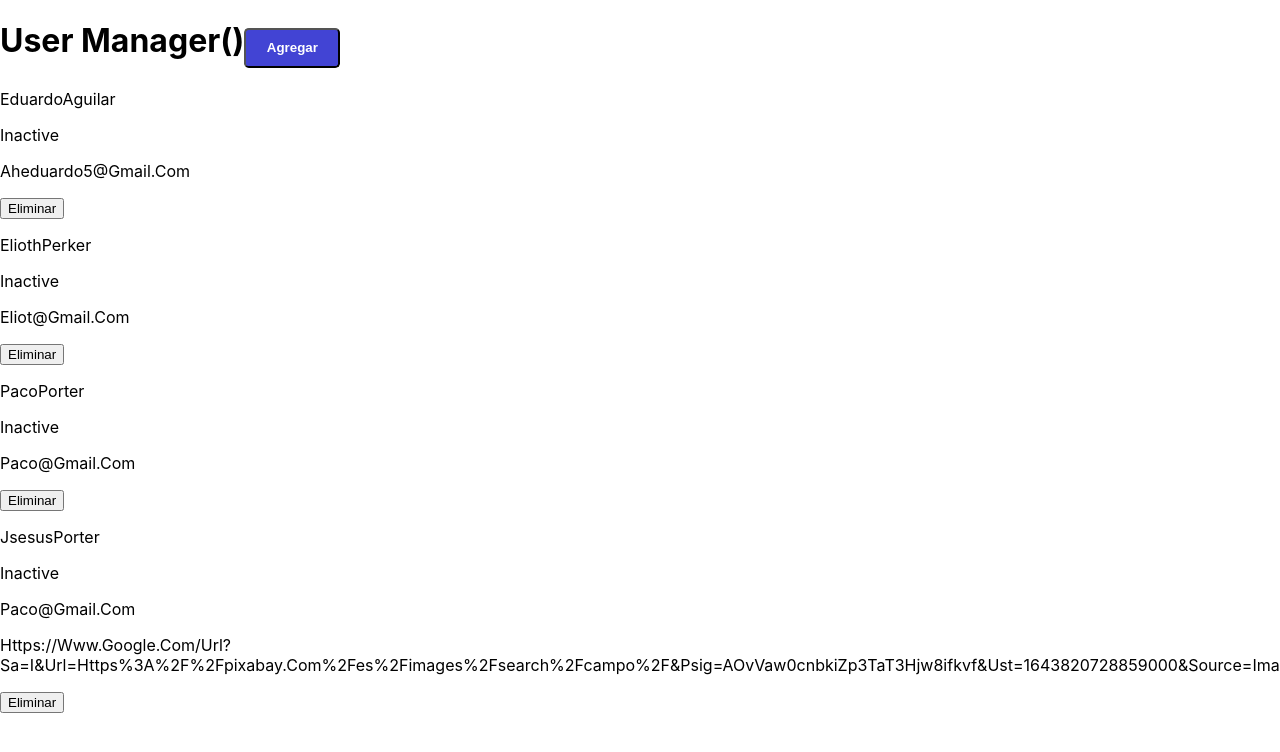
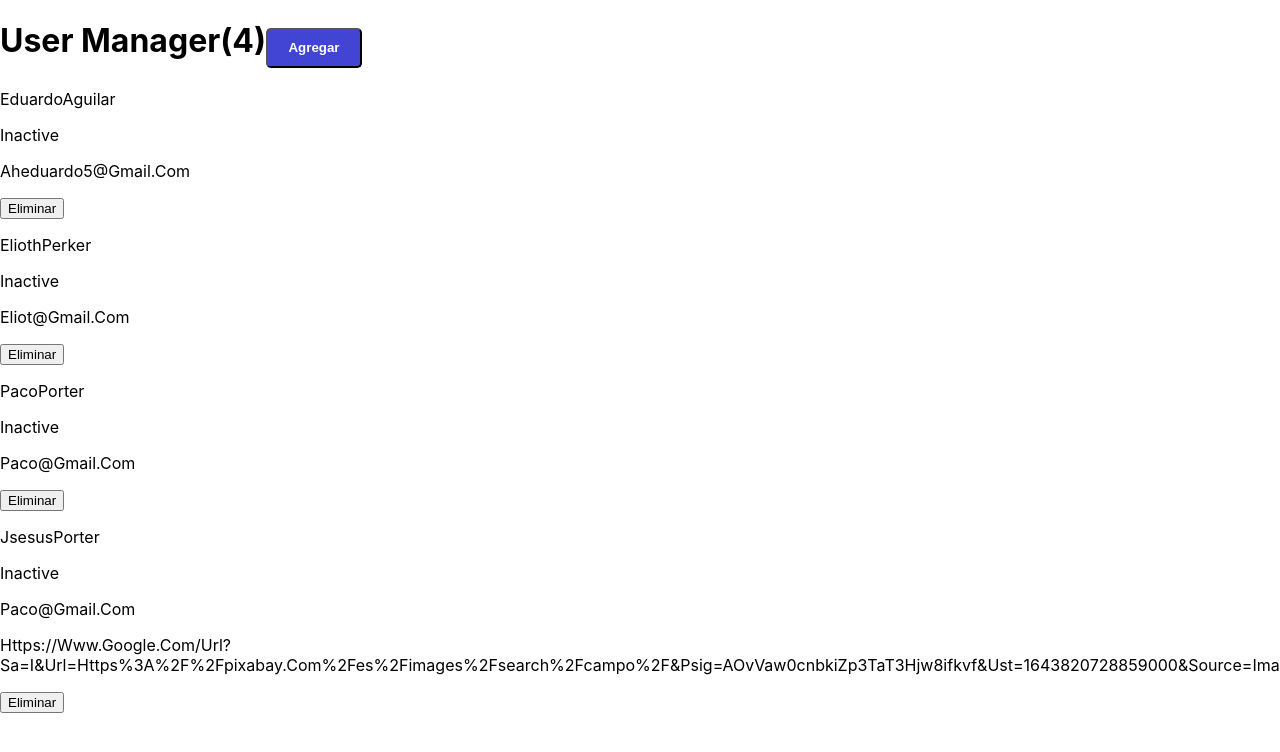
Before and after one commit to aheduardo5/add-users, a React (Create React App) app: page / in a window 1280 px wide. Shown: the top 752 px of the page. Built offline with nearby package versions, Linux system fonts and the light colour scheme.

Commit message:
UserForm component added

```diff
--- a/src/App.js
+++ /dev/null
@@ -1,16 +0,0 @@
-import './App.css';
-import Header from './components/Header';
-import UserList from './components/UserList';
-
-
-function App() {
-
-  return (
-    <div className="App">
-      <Header />
-      <UserList />
-    </div>
-  );
-}
-
-export default App;
--- /dev/null
+++ b/src/App.jsx
@@ -0,0 +1,14 @@
+import "./App.css";
+import Header from "./components/Header";
+import UserList from "./components/UserList";
+import UserForm from "./components/UserForm";
+
+function App() {
+  return (
+    <div className="App">
+      <UserForm />
+    </div>
+  );
+}
+
+export default App;
--- a/src/components/Header.jsx
+++ b/src/components/Header.jsx
@@ -1,13 +1,13 @@
 import React from "react";
 
-const Header = ({updateH}) => {
-  console.log(updateH)
+const Header = ({updateHandler, usersLength}) => {
+
   return (
     <div>
       <h1>
-        user manager()
+        user manager({usersLength})
         <span>
-          <button > Agregar</button>
+          <button onClick={() => updateHandler()}> Agregar</button>
         </span>
       </h1>
     </div>
--- /dev/null
+++ b/src/components/UserForm.jsx
@@ -0,0 +1,61 @@
+import React, {useState} from "react";
+import Header from "./Header";
+import UserList from "./UserList";
+
+const UserForm = () => {
+    const usersInit = [
+        {
+          id: 1,
+          name: "Eduardo",
+          lastName: "Aguilar",
+          isActive: false,
+          img: "https://www.google.com/url?sa=i&url=https%3A%2F%2Fpixabay.com%2Fes%2Fimages%2Fsearch%2Fcampo%2F&psig=AOvVaw0cnbkiZp3TaT3Hjw8ifkvf&ust=1643820728859000&source=images&cd=vfe&ved=0CAsQjRxqFwoTCLijr8j73vUCFQAAAAAdAAAAABAD",
+          email: "aheduardo5@gmail.com",
+        },
+        {
+          id: 2,
+          name: "Elioth",
+          lastName: "Perker",
+          isActive: false,
+          img: "https://https://st.depositphotos.com/1020341/4233/i/600/depositphotos_42333899-stock-photo-portrait-of-huge-beautiful-male.jpg.google.com/url?sa=i&url=https%3A%2F%2Fpixabay.com%2Fes%2Fimages%2Fsearch%2Fcampo%2F&psig=AOvVaw0cnbkiZp3TaT3Hjw8ifkvf&ust=1643820728859000&source=images&cd=vfe&ved=0CAsQjRxqFwoTCLijr8j73vUCFQAAAAAdAAAAABAD",
+          email: "eliot@gmail.com",
+        },
+        {
+          id: 3,
+          name: "Paco",
+          lastName: "Porter",
+          isActive: false,
+          img: "https://www.google.com/url?sa=i&url=https%3A%2F%2Fpixabay.com%2Fes%2Fimages%2Fsearch%2Fcampo%2F&psig=AOvVaw0cnbkiZp3TaT3Hjw8ifkvf&ust=1643820728859000&source=images&cd=vfe&ved=0CAsQjRxqFwoTCLijr8j73vUCFQAAAAAdAAAAABAD",
+          email: "paco@gmail.com",
+        },
+        {
+          id: 5,
+          name: "jsesus",
+          lastName: "Porter",
+          isActive: false,
+          image:
+            "https://www.google.com/url?sa=i&url=https%3A%2F%2Fpixabay.com%2Fes%2Fimages%2Fsearch%2Fcampo%2F&psig=AOvVaw0cnbkiZp3TaT3Hjw8ifkvf&ust=1643820728859000&source=images&cd=vfe&ved=0CAsQjRxqFwoTCLijr8j73vUCFQAAAAAdAAAAABAD",
+          email: "paco@gmail.com",
+        },
+      ];
+      const [users, setUsers] = useState(usersInit);
+
+      const deleteHandler = (userId) => {
+          setUsers(users.filter((user) => user.id !== userId));
+        // const usersUpdated = users.filter((user) => user.id !== userId);
+        // setUsers(usersUpdated);
+      };
+
+      const updateHandler = () =>{
+        console.log("Hola");
+      }
+
+  return (
+    <div>
+      <Header updateHandler={updateHandler} usersLength={users.length}/>
+      <UserList users={users} deleteHandler={deleteHandler} updateHandler={updateHandler}/>
+    </div>
+  );
+};
+
+export default UserForm;
--- a/src/components/UserList.jsx
+++ b/src/components/UserList.jsx
@@ -1,53 +1,7 @@
 import React, { useState } from "react";
 import User from "./User"
 
-const UserList = () => {
-  const usersInit = [
-    {
-      id: 1,
-      name: "Eduardo",
-      lastName: "Aguilar",
-      isActive: false,
-      img: "https://www.google.com/url?sa=i&url=https%3A%2F%2Fpixabay.com%2Fes%2Fimages%2Fsearch%2Fcampo%2F&psig=AOvVaw0cnbkiZp3TaT3Hjw8ifkvf&ust=1643820728859000&source=images&cd=vfe&ved=0CAsQjRxqFwoTCLijr8j73vUCFQAAAAAdAAAAABAD",
-      email: "aheduardo5@gmail.com",
-    },
-    {
-      id: 2,
-      name: "Elioth",
-      lastName: "Perker",
-      isActive: false,
-      img: "https://https://st.depositphotos.com/1020341/4233/i/600/depositphotos_42333899-stock-photo-portrait-of-huge-beautiful-male.jpg.google.com/url?sa=i&url=https%3A%2F%2Fpixabay.com%2Fes%2Fimages%2Fsearch%2Fcampo%2F&psig=AOvVaw0cnbkiZp3TaT3Hjw8ifkvf&ust=1643820728859000&source=images&cd=vfe&ved=0CAsQjRxqFwoTCLijr8j73vUCFQAAAAAdAAAAABAD",
-      email: "eliot@gmail.com",
-    },
-    {
-      id: 3,
-      name: "Paco",
-      lastName: "Porter",
-      isActive: false,
-      img: "https://www.google.com/url?sa=i&url=https%3A%2F%2Fpixabay.com%2Fes%2Fimages%2Fsearch%2Fcampo%2F&psig=AOvVaw0cnbkiZp3TaT3Hjw8ifkvf&ust=1643820728859000&source=images&cd=vfe&ved=0CAsQjRxqFwoTCLijr8j73vUCFQAAAAAdAAAAABAD",
-      email: "paco@gmail.com",
-    },
-    {
-      id: 5,
-      name: "jsesus",
-      lastName: "Porter",
-      isActive: false,
-      image:
-        "https://www.google.com/url?sa=i&url=https%3A%2F%2Fpixabay.com%2Fes%2Fimages%2Fsearch%2Fcampo%2F&psig=AOvVaw0cnbkiZp3TaT3Hjw8ifkvf&ust=1643820728859000&source=images&cd=vfe&ved=0CAsQjRxqFwoTCLijr8j73vUCFQAAAAAdAAAAABAD",
-      email: "paco@gmail.com",
-    },
-  ];
-  const [users, setUsers] = useState(usersInit);
-
-  const deleteHandler = (userId) => {
-      setUsers(users.filter((user) => user.id !== userId));
-    // const usersUpdated = users.filter((user) => user.id !== userId);
-    // setUsers(usersUpdated);
-  };
-
-  const updateHandler = (deletedUser) => {
-      console.log(deletedUser)
-  }
+const UserList = ({users,deleteHandler,updateHandler}) => {
   return (
     <>
     <User users={users} deleteH={deleteHandler} updateH={updateHandler}/>
```
Also changed, not shown: src/components/UserListclase.jsx (deleted, +0 -66 lines).
